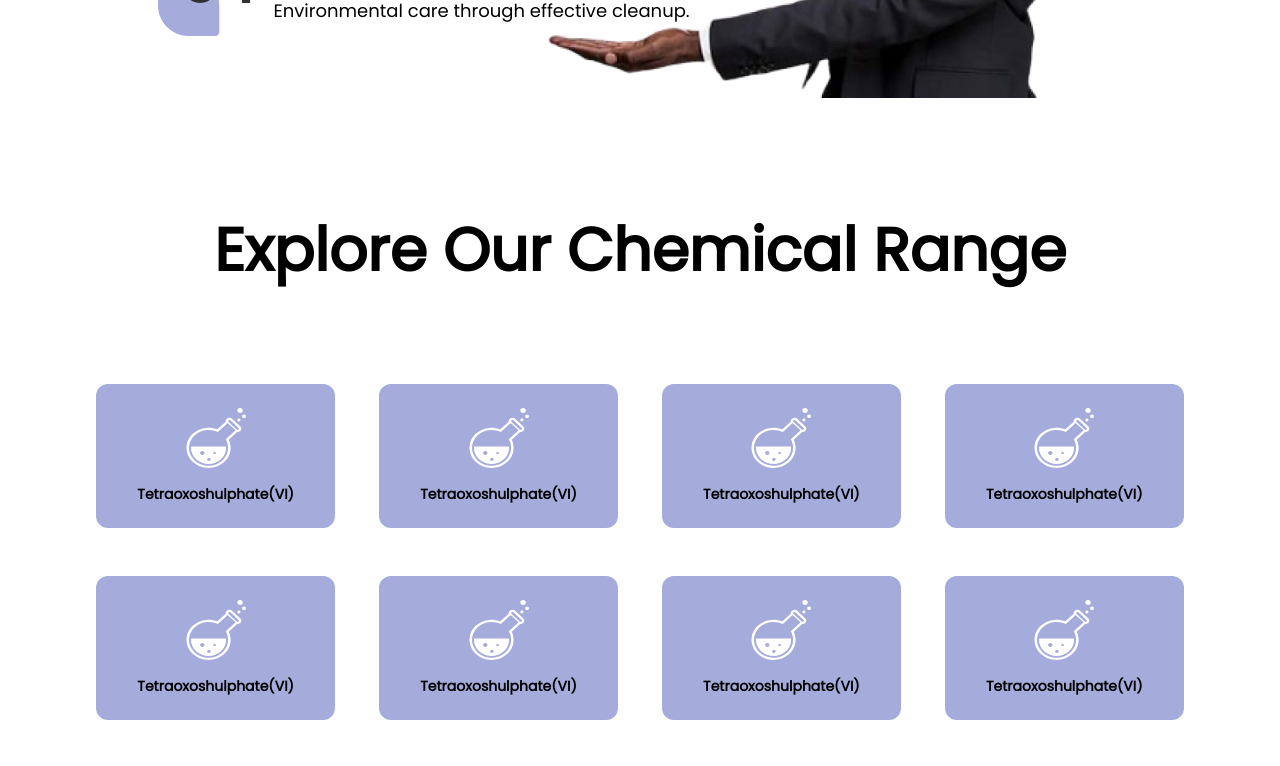
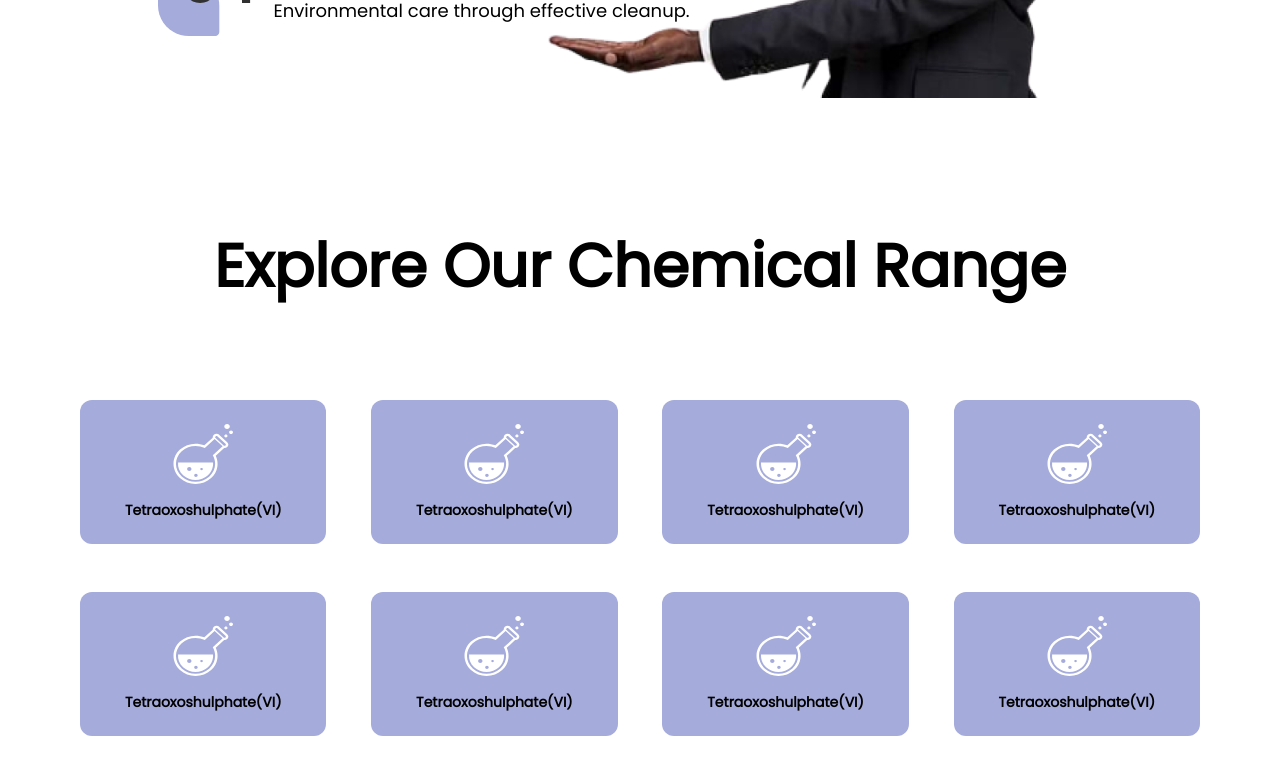
Before and after one commit to joshytheprogrammer/ochexagonv2, a Next.js app: page / in a window 1280 px wide. Shown: the part 2000-2766 px from the top of the page. Built offline with nearby package versions, Linux system fonts and the light colour scheme.

Commit message:
Added little spacing

```diff
--- a/components/Product.jsx
+++ b/components/Product.jsx
@@ -3,7 +3,7 @@ import Image from 'next/image'
 
 const Product = () => {
   return (
-    <div className="lg:p-24 md:px-16 px-8 py-12">
+    <div className="lg:px-20 lg:py-28 md:px-16 px-8 py-12">
         <h1 className="font text-4xl md:text-6xl font-semibold text-center md:mb-20 mb-6">Explore Our Chemical Range</h1>
 
         <div className="flex flex-wrap justify-between md:flex-row items-center">
```
